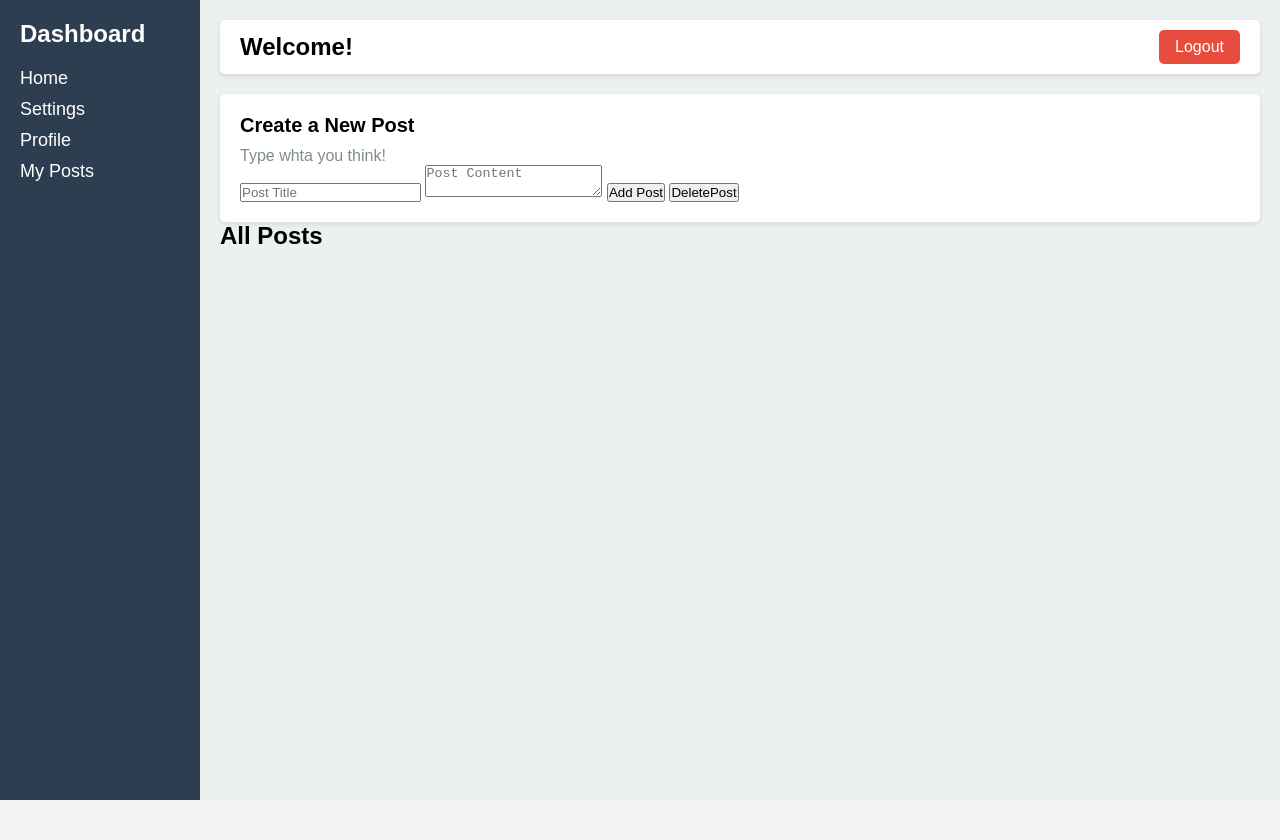
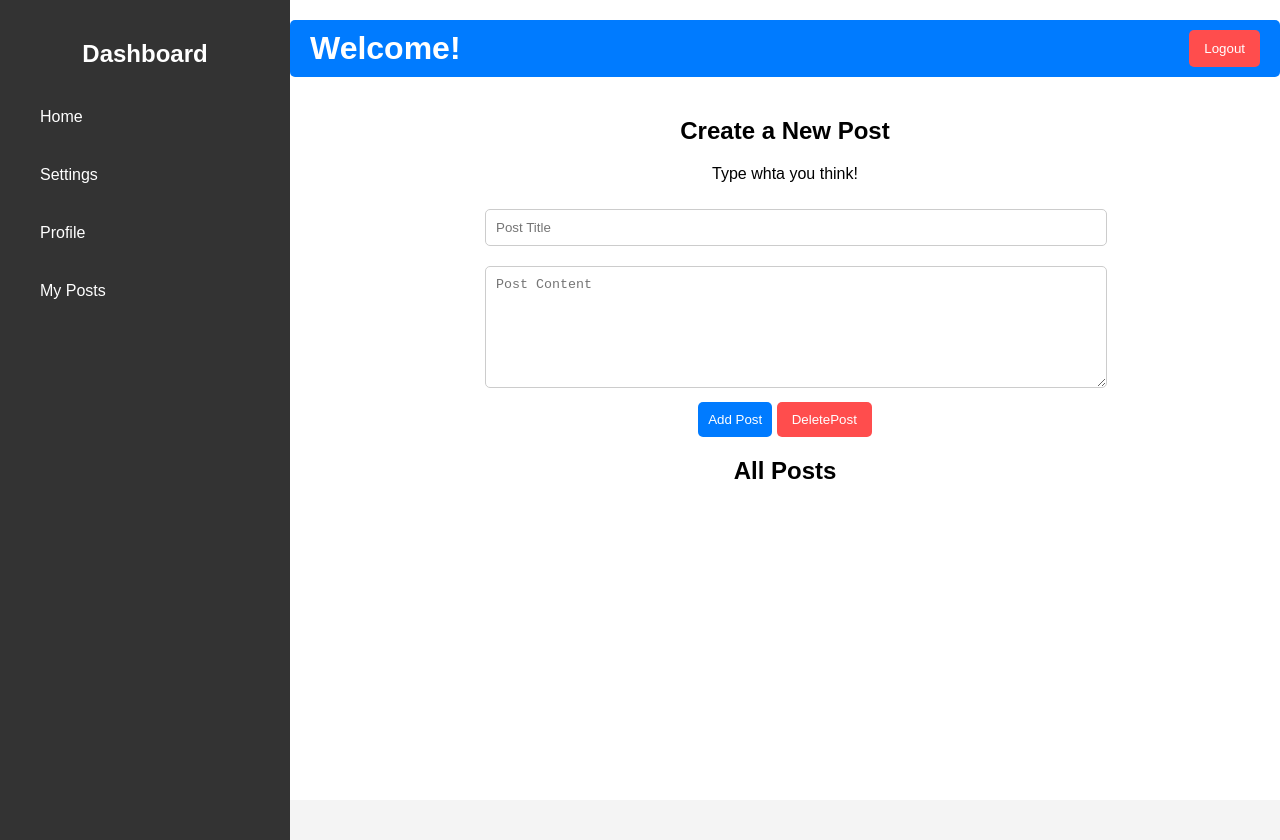
Before and after one commit to muhammadmustafarooqi/post-web, a plain HTML site: page post-web-main/post web/Dashboard/dashboard.html in a window 1280 px wide. Before the commit the page ends 800 px from the top, so only its background shows below. Drawn offline with nearby package versions, Linux system fonts and the light colour scheme.

Commit message:
Update dashboard.css

```diff
--- a/post-web-main/post web/Dashboard/dashboard.css
+++ b/post-web-main/post web/Dashboard/dashboard.css
@@ -1,101 +1,203 @@
-* {
+/* General Styles */
+body {
+    font-family: Arial, sans-serif;
     margin: 0;
     padding: 0;
-    box-sizing: border-box;
-}
-
-body {
-    font-family: Arial, sans-serif;
     background-color: #f4f4f4;
 }
 
-/* Dashboard container */
+/* Dashboard Layout */
 .dashboard-container {
     display: flex;
-    min-height: 100vh;
+    height: 100vh;
 }
 
 /* Sidebar */
 .sidebar {
-    width: 200px;
-    background-color: #2c3e50;
-    color: #fff;
+    width: 250px;
+    background-color: #333;
+    color: white;
     padding: 20px;
+    height: 100%;
 }
 
 .sidebar h2 {
-    font-size: 24px;
+    text-align: center;
     margin-bottom: 20px;
 }
 
 .sidebar ul {
-    list-style-type: none;
+    list-style: none;
+    padding: 0;
 }
 
 .sidebar ul li {
-    margin: 10px 0;
+    padding: 10px;
 }
 
 .sidebar ul li a {
     text-decoration: none;
-    color: #fff;
-    font-size: 18px;
+    color: white;
+    display: block;
+    padding: 10px;
+    transition: 0.3s;
 }
 
 .sidebar ul li a:hover {
-    color: #1abc9c;
+    background-color: #555;
+    border-radius: 5px;
 }
 
-/* Main content */
+/* Main Content */
 .main-content {
     flex: 1;
-    background-color: #ecf0f1;
     padding: 20px;
+    background-color: white;
+    display: flex;
+    flex-direction: column;
+    align-items: center;
 }
 
 header {
     display: flex;
     justify-content: space-between;
-    align-items: center;
-    background-color: #fff;
+    width: 100%;
     padding: 10px 20px;
+    background-color: #007bff;
+    color: white;
     border-radius: 5px;
-    box-shadow: 0 2px 5px rgba(0, 0, 0, 0.1);
-    margin-bottom: 20px;
 }
 
 header h1 {
-    font-size: 24px;
+    margin: 0;
 }
 
-header button {
-    padding: 8px 16px;
-    font-size: 16px;
-    background-color: #e74c3c;
-    color: #fff;
+#logoutBtn {
+    background-color: #ff4d4d;
+    color: white;
     border: none;
+    padding: 10px 15px;
+    cursor: pointer;
     border-radius: 5px;
-    cursor: pointer;
+    transition: 0.3s;
 }
 
-header button:hover {
-    background-color: #c0392b;
+#logoutBtn:hover {
+    background-color: #d43f3f;
 }
 
-/* Content section */
+/* Content Area */
 .content {
-    background-color: #fff;
-    padding: 20px;
-    border-radius: 5px;
-    box-shadow: 0 2px 5px rgba(0, 0, 0, 0.1);
+    width: 90%;
+    max-width: 600px;
+    margin-top: 20px;
+    text-align: center;
 }
 
-.content h2 {
-    font-size: 20px;
+textarea {
+    width: 100%;
+    height: 100px;
+    padding: 10px;
+    border-radius: 5px;
+    border: 1px solid #ccc;
     margin-bottom: 10px;
 }
 
-.content p {
-    font-size: 16px;
-    color: #7f8c8d;
+/* Posts Section */
+.container {
+    width: 90%;
+    max-width: 600px;
+    margin: 30px auto;
+    background: white;
+    padding: 20px;
+    border-radius: 10px;
+    box-shadow: 0px 0px 10px rgba(0, 0, 0, 0.1);
+    text-align: center;
 }
+
+.container h2 {
+    margin-bottom: 10px;
+}
+
+input, textarea {
+    width: 100%;
+    padding: 10px;
+    margin: 10px 0;
+    border-radius: 5px;
+    border: 1px solid #ccc;
+}
+
+button {
+    background-color: #007bff;
+    color: white;
+    padding: 10px;
+    border: none;
+    cursor: pointer;
+    border-radius: 5px;
+    transition: 0.3s;
+}
+
+button:hover {
+    background-color: #0056b3;
+}
+
+/* Post Display */
+#postContainer {
+    margin-top: 20px;
+}
+
+.post {
+    background: #fff;
+    padding: 10px;
+    border-radius: 5px;
+    margin: 10px 0;
+    box-shadow: 0px 2px 5px rgba(0, 0, 0, 0.1);
+}
+
+/* Post Container */
+#postContainer {
+    margin-top: 20px;
+    width: 80%;
+    max-width: 600px;
+}
+
+.post {
+    background: white;
+    padding: 15px;
+    margin: 10px 0;
+    border-radius: 8px;
+    box-shadow: 0px 2px 5px rgba(0, 0, 0, 0.1);
+    position: relative;
+}
+
+.post h3 {
+    margin: 0;
+    color: #333;
+}
+
+.post p {
+    margin: 5px 0;
+    color: #666;
+}
+
+.post small {
+    color: #888;
+    font-size: 12px;
+}
+
+/* Delete Button */
+.delete-btn {
+    background: #ff4d4d;
+    color: white;
+    border: none;
+    padding: 5px 10px;
+    border-radius: 5px;
+    cursor: pointer;
+    position: absolute;
+    top: 10px;
+    right: 10px;
+}
+
+.delete-btn:hover {
+    background: #d43f3f;
+}
```
